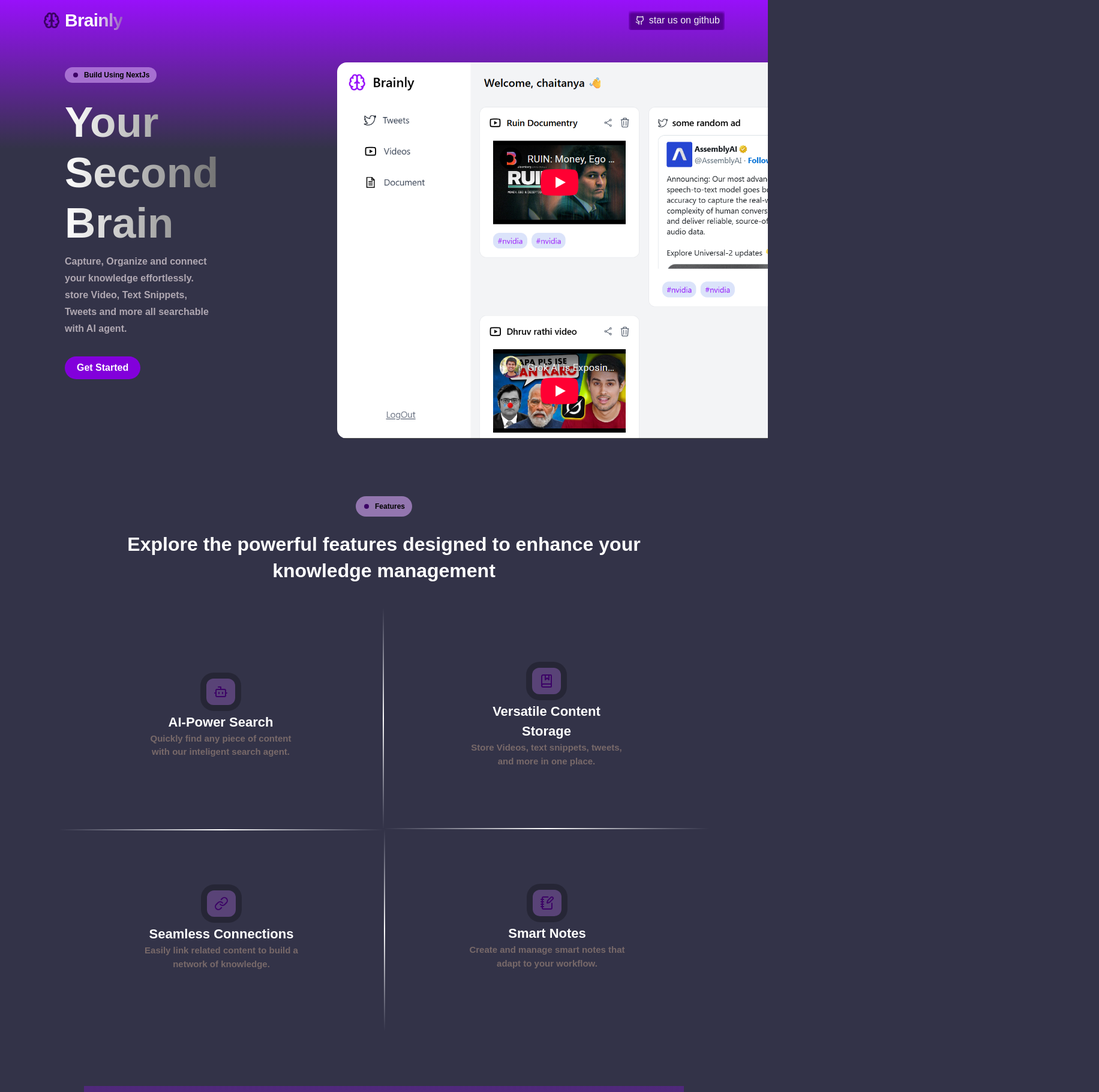
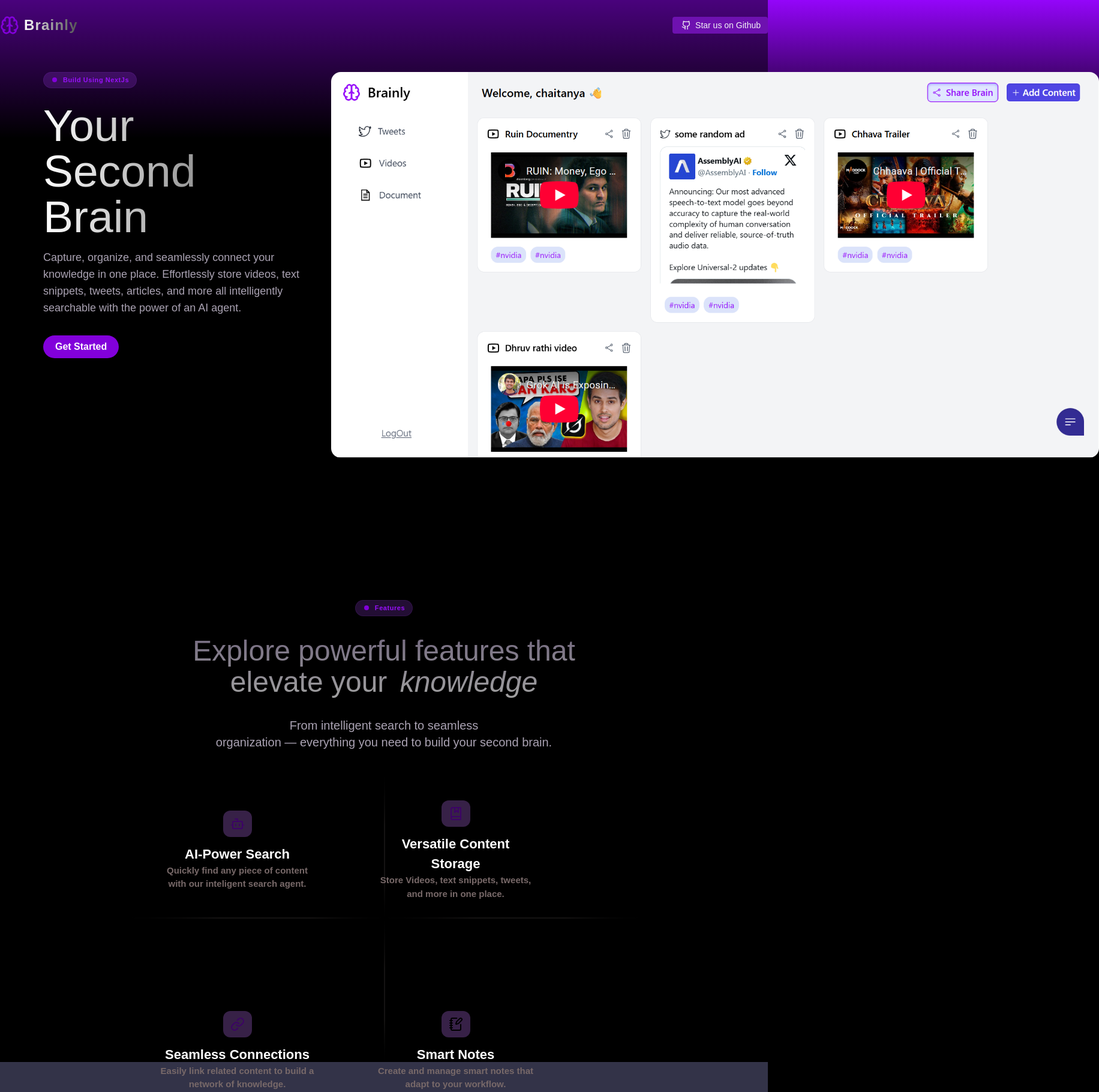
Before and after one commit to chaitany233patil/Brainly-landing-page, a Next.js app: page / in a window 1280 px wide. Shown: the top 1820 px of the page at 60% size, 1832 px wide, since content can reach past the window. Built offline with nearby package versions, Linux system fonts and the light colour scheme.

Commit message:
hero component done

```diff
--- a/app/components/Features.tsx
+++ b/app/components/Features.tsx
@@ -2,6 +2,7 @@
 import { motion, useAnimation, useInView } from "framer-motion";
 import { useEffect, useRef } from "react";
 import { BookMarked, Bot, Link, NotebookPen } from "lucide-react";
+import { Indicator } from "./Indicator";
 
 export const Features = () => {
   const ref = useRef(null);
@@ -15,22 +16,22 @@
   }, [inView, controls]);
 
   return (
-    <div className="bg-[#333348] flex flex-col items-center">
-      <div className="flex bg-[#D0A1F19C] items-center gap-2 py-2 px-3 rounded-full mb-6">
-        <span className="relative flex size-3 items-center justify-center">
-          <span className="absolute inline-flex h-full w-full animate-ping rounded-full bg-purple-900 opacity-75"></span>
-          <span className="relative inline-flex size-2 rounded-full bg-purple-950"></span>
-        </span>
-        <div className="text-[12px] font-bold font-sans">Features</div>
+    <div className="flex flex-col items-center mt-20">
+      <Indicator Text={"Features"} />
+      <div className="bg-clip-text text-transparent bg-gradient-to-b from-purple-200/50 to-neutral-400 font-medium sm:text-5xl text-[22px] text-center max-w-250 font-serif sm:leading-13 mt-8">
+        Explore powerful features that <br /> elevate your{" "}
+        <span className="ml-2 font-subheading italic">knowledge</span>
       </div>
-      <div className="text-white sm:text-[32px] text-[22px] text-center max-w-250 font-serif font-bold sm:leading-11">
-        Explore the powerful features designed to enhance your knowledge
-        management
-      </div>
-
-      <div className="md:grid md:grid-cols-2 mt-10">
-        <div className="md:pr-[2px] bg-gradient-to-b from-[#333348] via-white to-[#333348]">
-          <div className="flex flex-col items-center justify-center px-8 bg-[#333348] py-20 w-[100%] h-[100%]">
+      <p className="text-purple-100/70 text-xl mt-8 text-center">
+        From intelligent search to seamless <br /> organization — everything you
+        need to build your second brain.
+      </p>
+      <div className="relative">
+        <div className="w-full mt-10">
+          <img src={"/grid-lines.svg"} alt="grid image" className="mx-auto" />
+        </div>
+        <div className="absolute top-0 md:grid md:grid-cols-2">
+          <div className="flex flex-col items-center justify-center px-8 py-20 w-[100%] h-[100%]">
             <motion.div
               ref={ref}
               initial={{ opacity: 0, x: -50 }}
@@ -50,10 +51,8 @@
               </div>
             </motion.div>
           </div>
-        </div>
 
-        <div className="md:pb-[2px] bg-gradient-to-r from-[#333348] via-white to-[#333348]">
-          <div className="b flex flex-col items-center justify-center px-8 py-20 bg-[#333348] w-[100%] h-[100%]">
+          <div className="b flex flex-col items-center justify-center w-[100%] h-[100%]">
             <motion.div
               ref={ref}
               initial={{ opacity: 0, x: 50 }}
@@ -72,10 +71,8 @@
               </div>
             </motion.div>
           </div>
-        </div>
 
-        <div className="md:pt-[2px] bg-gradient-to-r from-[#333348] via-white to-[#333348]">
-          <div className="c flex flex-col items-center justify-center px-8 bg-[#333348] py-20 w-[100%] h-[100%]">
+          <div className="c flex flex-col items-center justify-center px-8 py-20 w-[100%] h-[100%]">
             <motion.div
               ref={ref}
               initial={{ opacity: 0, x: -50 }}
@@ -94,18 +91,16 @@
               </div>
             </motion.div>
           </div>
-        </div>
 
-        <div className="md:pl-[2px] bg-gradient-to-b from-[#333348] via-white to-[#333348]">
-          <div className="d flex flex-col items-center justify-center px-30 bg-[#333348] py-20 w-[100%] h-[100%]">
+          <div className="d flex flex-col items-center justify-center w-[100%] h-[100%]">
             <motion.div
               ref={ref}
               initial={{ opacity: 0, x: 50 }}
               animate={controls}
               transition={{ duration: 0.5 }}
-              className="flex flex-col items-center w-[300px] p-5 justify-center"
+              className="flex flex-col items-center w-[300px] justify-center"
             >
-              <div className="text-[22px] mb-3 font-bold text-purple-950 text-center bg-[#A161D057] py-2.5 px-3 rounded-xl ring-10 ring-[#00000040]">
+              <div className="text-[22px] mb-3 font-bold text-center bg-[#A161D057] py-2.5 px-3 rounded-xl ring-10 ring-[#00000040]">
                 <NotebookPen />
               </div>
               <div className="text-[22px] font-bold text-white text-center">
--- a/app/components/Hero.tsx
+++ b/app/components/Hero.tsx
@@ -1,35 +1,29 @@
-"use client";
-
-import { Navbar } from "./Navbar";
+import { Indicator } from "./Indicator";
 
 export const Hero = () => {
   return (
-    <div className="h-full bg-[linear-gradient(to_bottom,_#9810FA_0%,_#333348_30%)] pb-20">
-      <Navbar />
-      <div className="hero-container mt-5 overflow-hidden p-4  ">
-        <div className="flex flex-col items-center sm:items-start p-2 sm:pl-23">
-          <div className="flex bg-[#D0A1F19C] items-center gap-2 py-1 px-3 rounded-full mb-6">
-            <span className="relative flex size-3 items-center justify-center">
-              <span className="absolute inline-flex h-full w-full animate-ping rounded-full bg-purple-900 opacity-75"></span>
-              <span className="relative inline-flex size-2 rounded-full bg-purple-950"></span>
-            </span>
-            <div className="text-[12px] font-bold font-sans">
-              Build Using NextJs
-            </div>
+    <div className="h-screen w-screen mt-[-160px]">
+      <div className="max-w-7xl mx-auto flex flex-col lg:flex-row gap-10">
+        <div className="flex flex-col xl:ml-18 xl:min-w-110">
+          <div className="flex">
+            <Indicator Text={"Build Using NextJs"} />
           </div>
-          <div className="text-[78px] sm:text-[71px] font-bold text-center sm:text-start leading-23 sm:leading-21 font-sans bg-clip-text text-transparent bg-gradient-to-r from-white to-neutral-500">
-            Your Second Brain
+          <div className="text-[78px] sm:text-[75px] font-[510] text-center sm:text-start leading-23 sm:leading-19 font-sans bg-clip-text text-transparent bg-gradient-to-r from-white to-neutral-600 mt-6">
+            Your <br /> Second Brain
           </div>
-          <div className="text-[20px] font-bold text-[#B0A8B2] text-center sm:text-start sm:text-[16px] mt-2 leading-7 ">
-            Capture, Organize and connect your knowledge effortlessly. store
-            Video, Text Snippets, Tweets and more all searchable with AI agent.
+          <div className=" text-purple-100/70 text-center sm:text-start sm:text-[18px] mt-4 leading-7">
+            Capture, organize, and seamlessly connect your knowledge in one
+            place. Effortlessly store videos, text snippets, tweets, articles,
+            and more all intelligently searchable with the power of an AI agent.
           </div>
-          <button className="font-sans text-xl sm:text-[16px] bg-purple-700 hover:bg-purple-800 text-white py-2 px-5 rounded-full font-bold mt-8 cursor-pointer">
-            Get Started
-          </button>
+          <div className="flex">
+            <button className="font-sans text-xl sm:text-[16px] bg-purple-700 hover:bg-purple-800 text-white py-2 px-5 rounded-full font-bold mt-8 cursor-pointer">
+              Get Started
+            </button>
+          </div>
         </div>
         <img
-          className="hero-image rounded-xl sm:rounded-2xl mt-10"
+          className="rounded-xl sm:rounded-2xl"
           src="/hero-image.png"
           alt="hero image"
         />
--- /dev/null
+++ b/app/components/Indicator.tsx
@@ -0,0 +1,13 @@
+export function Indicator({ Text }: { Text: string }) {
+  return (
+    <div className="flex items-center gap-2 py-1 px-3 rounded-full border border-purple-500/10 bg-purple-500/20">
+      <span className="relative flex size-3 items-center justify-center">
+        <span className="absolute inline-flex h-full w-full animate-ping rounded-full bg-purple-700 opacity-75"></span>
+        <span className="relative inline-flex size-2 rounded-full bg-purple-700"></span>
+      </span>
+      <div className="text-[11px] font-semibold tracking-wider font-sans text-purple-600">
+        {Text}
+      </div>
+    </div>
+  );
+}
--- a/app/components/Navbar.tsx
+++ b/app/components/Navbar.tsx
@@ -5,10 +5,10 @@
 export const Navbar = () => {
   return (
     <div className="flex">
-      <div className="w-full mx-auto flex justify-between items-center px-18 py-4">
+      <div className="max-w-7xl w-full mx-auto flex justify-between items-center mt-6 px-4 lg:px-0">
         <div className="flex items-center gap-2 justify-center">
-          <Logo className="lucide lucide-brain-icon lucide-brain text-purple-950 h-7 font-bold" />
-          <div className="font-bold tracking-tight text-3xl bg-clip-text text-transparent bg-gradient-to-r  from-white via-white to-neutral-400/50">
+          <Logo className="lucide lucide-brain-icon lucide-brain text-purple-700 h-8 font-bold" />
+          <div className="font-[550] text-[24px] tracking-wider bg-clip-text text-transparent bg-gradient-to-r  from-white to-neutral-600">
             Brainly
           </div>
         </div>
@@ -17,11 +17,11 @@
             href={"https://github.com/chaitany233patil/Brainly-landing-page"}
             target="_blank"
           >
-            <button className="flex gap-1 py-1 px-2 items-center justify-center rounded bg-[#560094] text-gray-100  inset-shadow-sm inset-shadow-purple-600 cursor-pointer">
+            <button className="flex gap-1 items-center justify-center rounded bg-purple-800 text-gray-100 cursor-pointer text-sm py-1 px-3">
               <GithubIcon
                 className={"lucide lucide-github-icon lucide-github h-4"}
               />
-              star us on github
+              Star us on Github
             </button>
           </Link>
         </div>
--- a/app/globals.css
+++ b/app/globals.css
@@ -6,17 +6,6 @@
 
 body {
   overflow-x: hidden;
-}
-
-@media (min-width: 1137px) {
-  .hero-container {
-    display: flex;
-  }
-
-  img {
-    margin-left: 190px;
-    margin-top: 0;
-  }
 }
 
 @layer utilities {
--- a/app/icons/Logo.tsx
+++ b/app/icons/Logo.tsx
@@ -5,7 +5,7 @@
       viewBox="0 0 24 24"
       fill="none"
       stroke="currentColor"
-      strokeWidth="2.5"
+      strokeWidth="2"
       strokeLinecap="round"
       strokeLinejoin="round"
       className={className}
--- a/app/layout.tsx
+++ b/app/layout.tsx
@@ -1,6 +1,7 @@
 import type { Metadata } from "next";
 import { Poppins } from "next/font/google";
 import "./globals.css";
+import { Navbar } from "./components/Navbar";
 
 const poppins = Poppins({
   subsets: ["latin"],
@@ -21,7 +22,14 @@
 }>) {
   return (
     <html lang="en" className={poppins.variable}>
-      <body className={`antialiased bg-[#333348]`}>{children}</body>
+      <body
+        className={`bg-[linear-gradient(to_bottom,_#9405fa_0%,_#000_9%)]  bg-opacity-10 antialiased`}
+      >
+        <div className="h-70 bg-black/50">
+          <Navbar />
+        </div>
+        {children}
+      </body>
     </html>
   );
 }
```
Also changed, not shown: public/grid-lines.svg (added).
